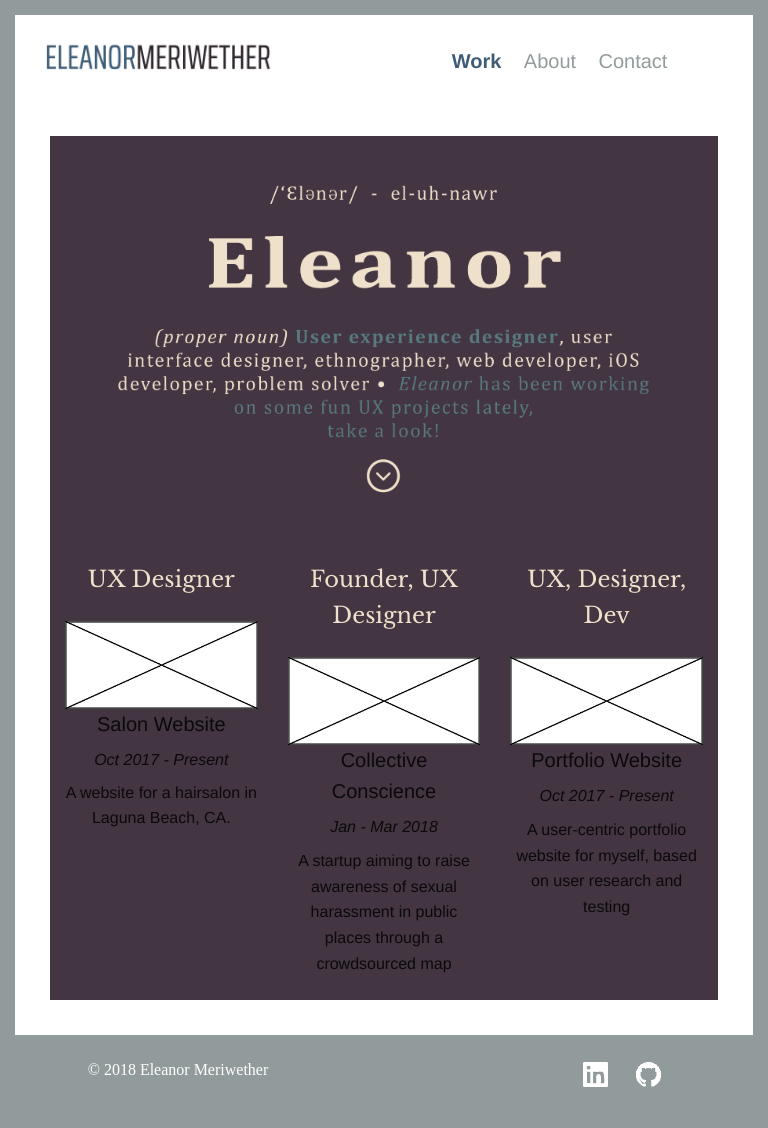
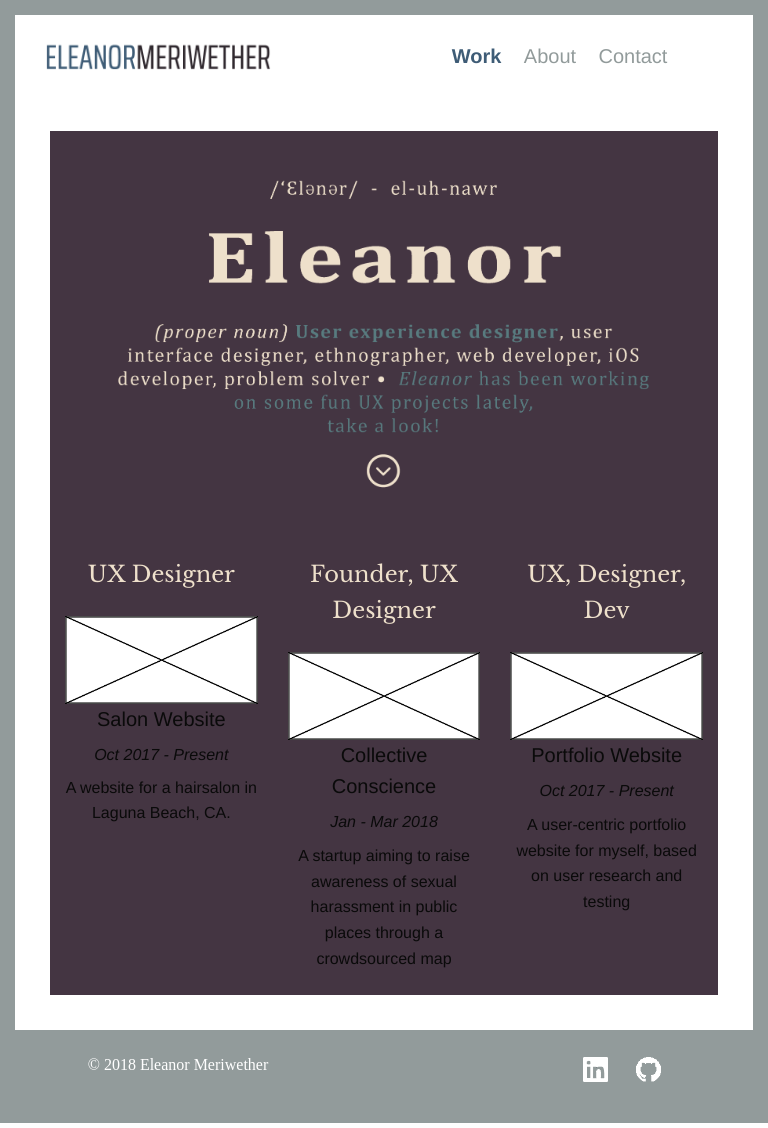
Before and after one commit to emeriwether/emeriwether.github.io, a Jekyll site: the page built from index.html, in a window 768 px wide. Built offline with Jekyll 4.4.1, drawn with Linux system fonts in a browser that asks for light colours; some web fonts are replaced.

Commit message:
ct prev commit

```diff
--- a/css/app.css
+++ b/css/app.css
@@ -72,7 +72,7 @@
     }
 
     nav {
-        padding: 25px 0 15px 0;
+        padding: 20px 0 15px 0;
     }
 }
 
```
